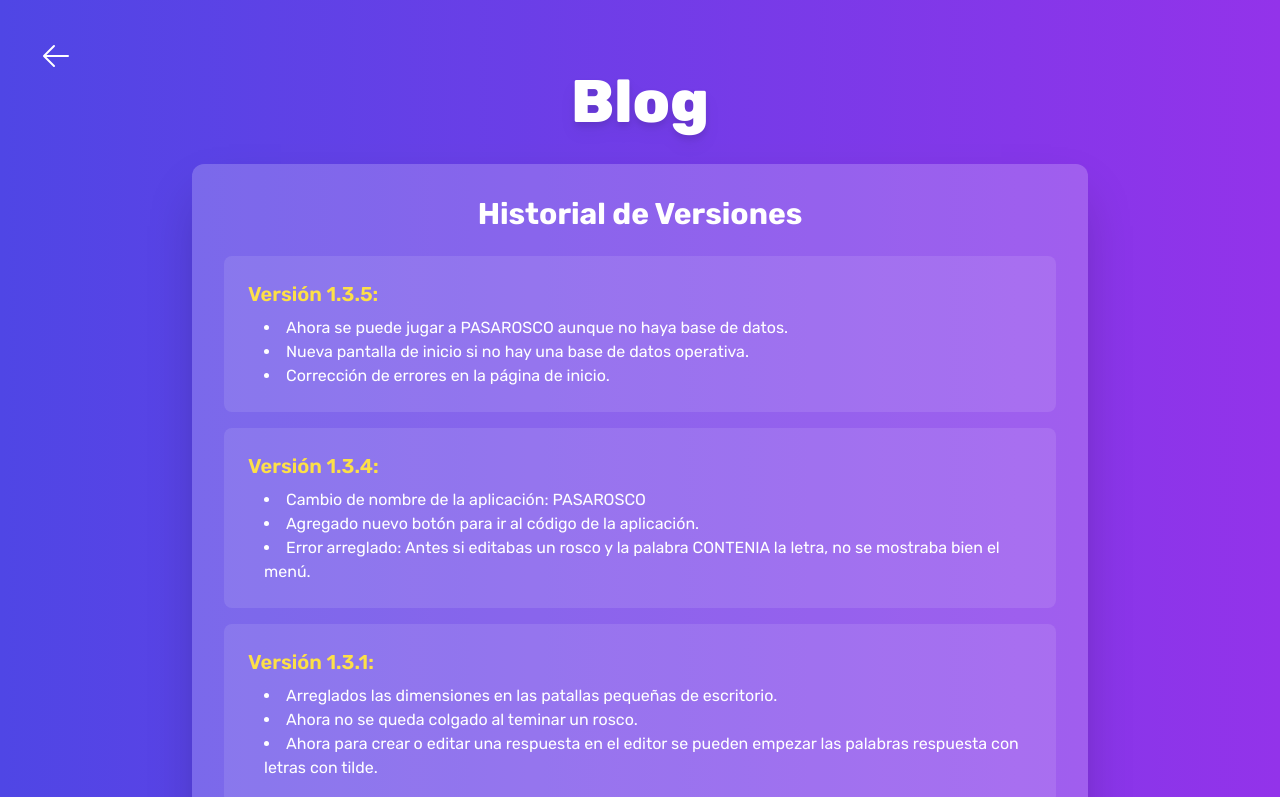
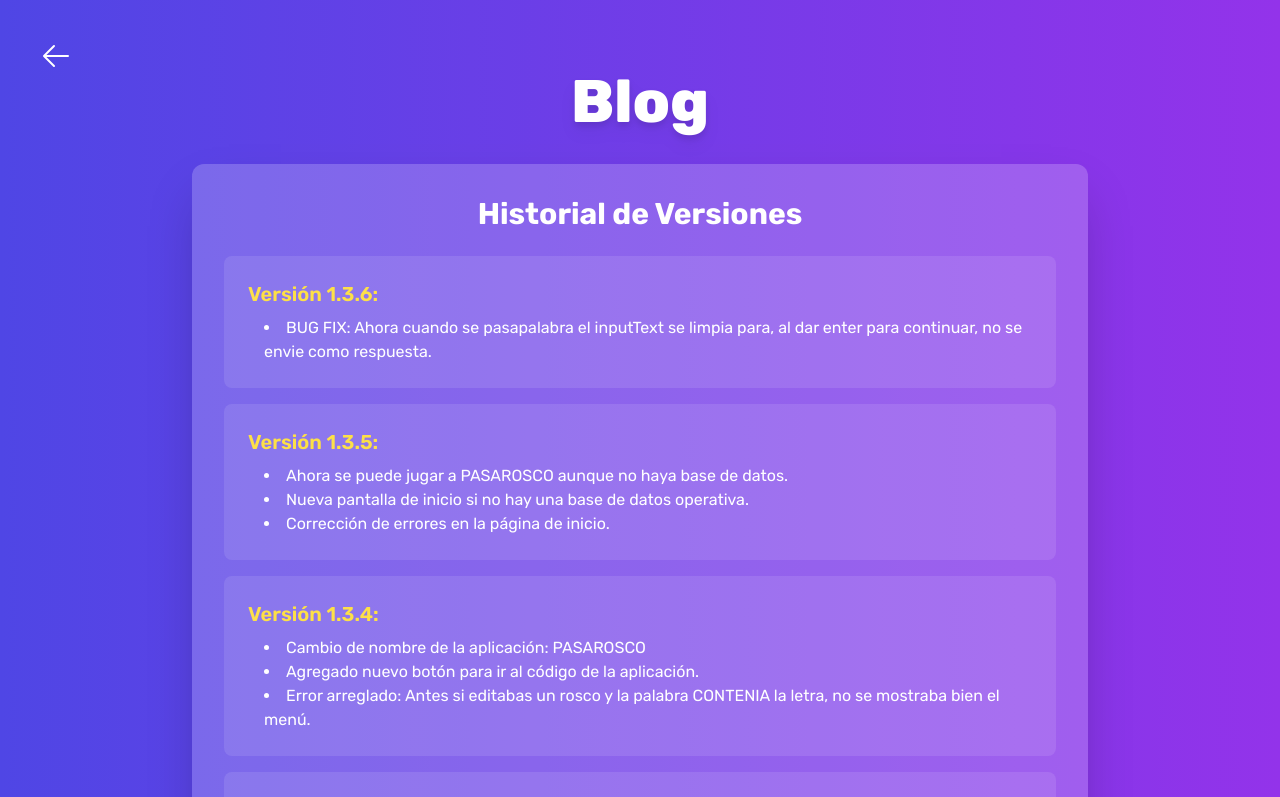
Before and after one commit to luuismrtn/pasarosco, a React (Vite) app: page /blog in a window 1280 px wide. Shown: the top 797 px of the page. Built offline with nearby package versions, Linux system fonts and the light colour scheme; no server answers.

Commit message:
VERSION 1.3.6

```diff
--- a/src/layouts/Question.tsx
+++ b/src/layouts/Question.tsx
@@ -1,4 +1,4 @@
-import React, { useState } from "react";
+import React, { useEffect, useState } from "react";
 import { Word } from "../types/types";
 import { ArrowUpIcon } from "@heroicons/react/24/solid";
 
@@ -32,6 +32,12 @@ const Question: React.FC<QuestionProps> = ({
       setInputValue("");
     }
   };
+
+  useEffect(() => {
+    if (failed || paused) {
+      setInputValue("");
+    }
+  }, [failed, paused]);
 
   return (
     <div className="mx-20 text-center">
--- a/src/pages/Blog.tsx
+++ b/src/pages/Blog.tsx
@@ -27,6 +27,16 @@ const Blog: React.FC = () => {
             Historial de Versiones
           </h2>
           <div>
+            {/* Versión 1.3.6 */}
+            <div className="p-6 my-4 space-y-2 bg-white rounded-lg bg-opacity-10">
+              <h3 className="text-xl font-semibold text-yellow-300">
+                Versión 1.3.6:
+              </h3>
+              <ul className="pl-4 list-disc list-inside">
+                <li>BUG FIX: Ahora cuando se pasapalabra el inputText se limpia para, al dar enter para continuar, no se envie como respuesta.</li>
+              </ul>
+            </div>
+
             {/* Versión 1.3.5 */}
             <div className="p-6 my-4 space-y-2 bg-white rounded-lg bg-opacity-10">
               <h3 className="text-xl font-semibold text-yellow-300">
--- a/src/pages/Home.tsx
+++ b/src/pages/Home.tsx
@@ -235,7 +235,7 @@ const Home: React.FC = () => {
 
       {/* Versión de la app en la parte inferior izquierda */}
       <div className="absolute text-sm font-medium text-white bottom-4 left-4 font-rubik">
-        Versión 1.3.5
+        Versión 1.3.6
       </div>
     </div>
   );
--- a/src/pages/Home_WB.tsx
+++ b/src/pages/Home_WB.tsx
@@ -50,7 +50,7 @@ const Home: React.FC = () => {
 
       {/* Versión de la app en la parte inferior izquierda */}
       <div className="absolute text-sm font-medium text-white bottom-4 left-4 font-rubik">
-        Versión 1.3.5 - Sin base de datos
+        Versión 1.3.6 - Sin base de datos
       </div>
     </div>
   );
```
Also changed, not shown: 2 other files (tests, documents, lock files or other folders).
